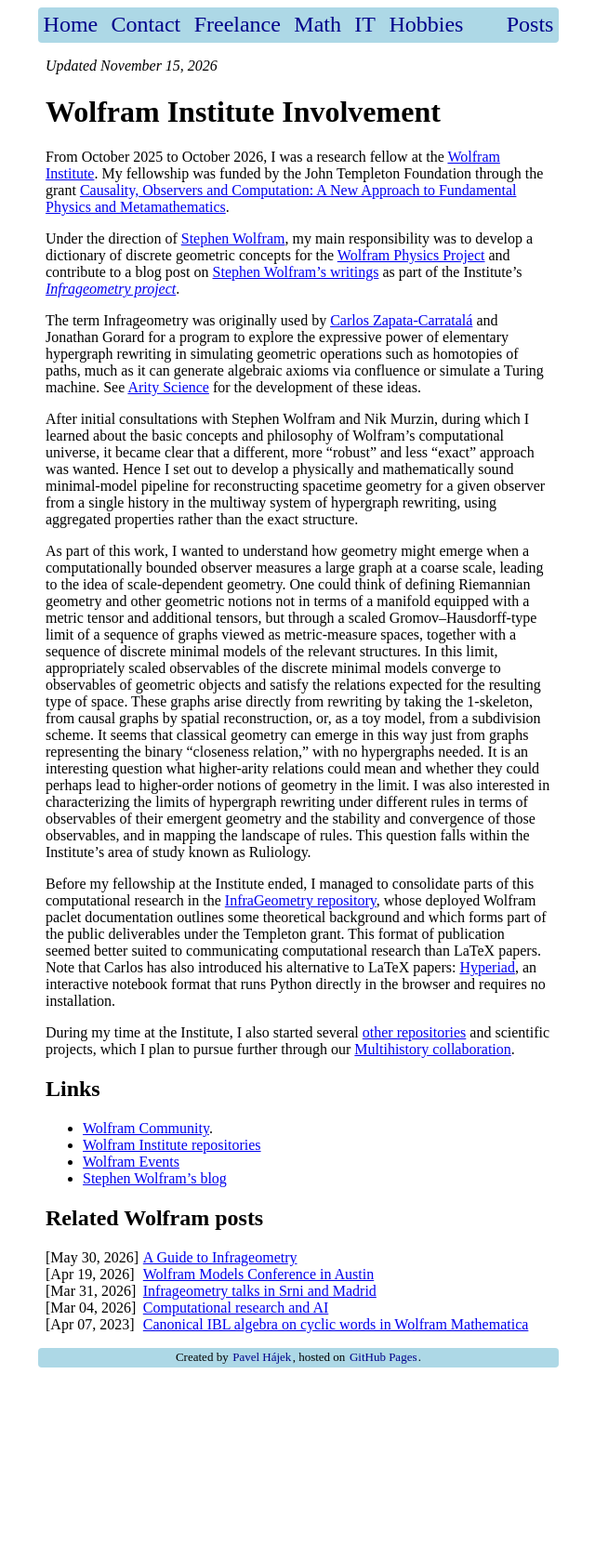
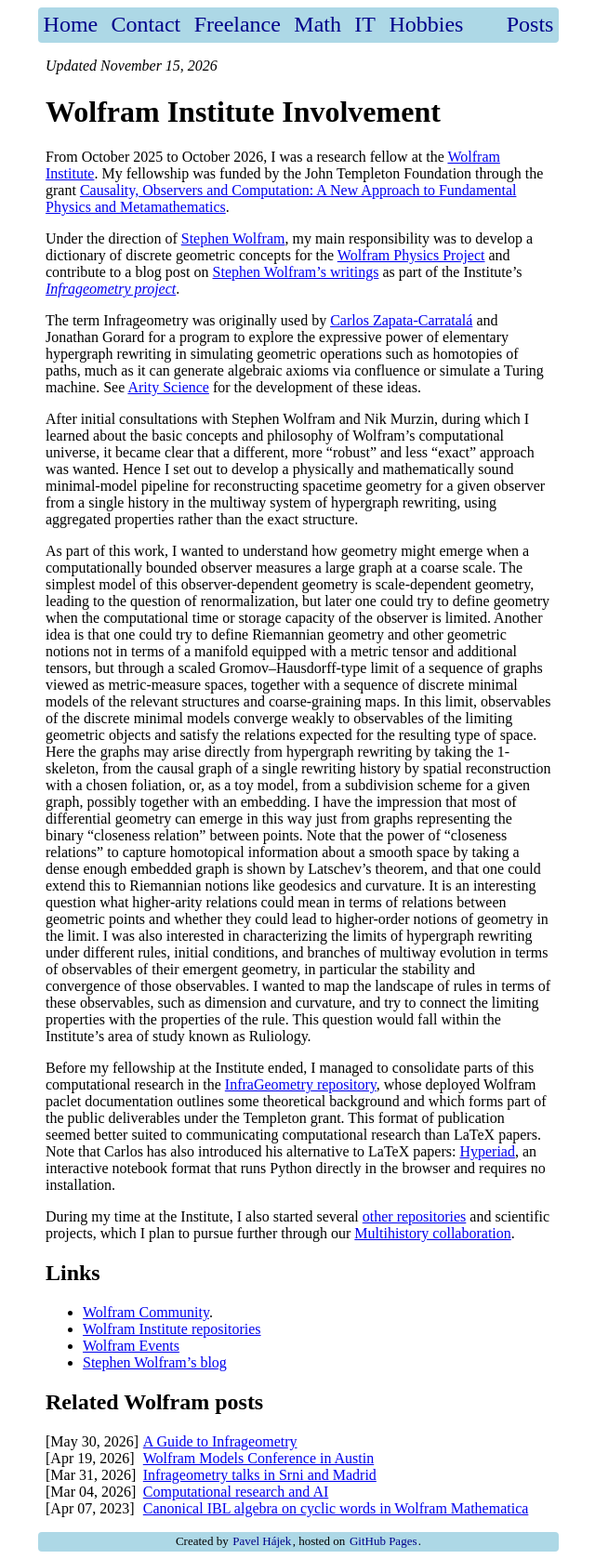
Before and after one commit to p135246/p135246.github.io, a Jekyll site: the page built from Math/_posts/2026-11-15-wolfram-involvement.md, in a window 1280 px wide. Shown: the whole page at 93% size, without its empty margins (319-959 px from the left). Built offline with Jekyll 4.4.1, drawn with Linux system fonts in a browser that asks for light colours; before the commit the page ends 1479 px from its top, so only the background shows below that.

Commit message:
Expand the emergent geometry discussion

```diff
--- a/Math/_posts/2026-11-15-wolfram-involvement.md
+++ b/Math/_posts/2026-11-15-wolfram-involvement.md
@@ -16,12 +16,12 @@ The term Infrageometry was originally used by [Carlos Zapata-Carratalá](https:/
 
 After initial consultations with Stephen Wolfram and Nik Murzin, during which I learned about the basic concepts and philosophy of Wolfram's computational universe, it became clear that a different, more "robust" and less "exact" approach was wanted. Hence I set out to develop a physically and mathematically sound minimal-model pipeline for reconstructing spacetime geometry for a given observer from a single history in the multiway system of hypergraph rewriting, using aggregated properties rather than the exact structure.
 
-As part of this work, I wanted to understand how geometry might emerge when a computationally bounded observer measures a large graph at a coarse scale, leading to the idea of scale-dependent geometry.
-One could think of defining Riemannian geometry and other geometric notions not in terms of a manifold equipped with a metric tensor and additional tensors, but through a scaled Gromov–Hausdorff-type limit of a sequence of graphs viewed as metric-measure spaces, together with a sequence of discrete minimal models of the relevant structures.
-In this limit, appropriately scaled observables of the discrete minimal models converge to observables of geometric objects and satisfy the relations expected for the resulting type of space.
-These graphs arise directly from rewriting by taking the 1-skeleton, from causal graphs by spatial reconstruction, or, as a toy model, from a subdivision scheme.
-It seems that classical geometry can emerge in this way just from graphs representing the binary "closeness relation," with no hypergraphs needed. It is an interesting question what higher-arity relations could mean and whether they could perhaps lead to higher-order notions of geometry in the limit.
-I was also interested in characterizing the limits of hypergraph rewriting under different rules in terms of observables of their emergent geometry and the stability and convergence of those observables, and in mapping the landscape of rules. This question falls within the Institute's area of study known as Ruliology.
+As part of this work, I wanted to understand how geometry might emerge when a computationally bounded observer measures a large graph at a coarse scale. The simplest model of this observer-dependent geometry is scale-dependent geometry, leading to the question of renormalization, but later one could try to define geometry when the computational time or storage capacity of the observer is limited.
+Another idea is that one could try to define Riemannian geometry and other geometric notions not in terms of a manifold equipped with a metric tensor and additional tensors, but through a scaled Gromov–Hausdorff-type limit of a sequence of graphs viewed as metric-measure spaces, together with a sequence of discrete minimal models of the relevant structures and coarse-graining maps.
+In this limit, observables of the discrete minimal models converge weakly to observables of the limiting geometric objects and satisfy the relations expected for the resulting type of space.
+Here the graphs may arise directly from hypergraph rewriting by taking the 1-skeleton, from the causal graph of a single rewriting history by spatial reconstruction with a chosen foliation, or, as a toy model, from a subdivision scheme for a given graph, possibly together with an embedding.
+I have the impression that most of differential geometry can emerge in this way just from graphs representing the binary "closeness relation" between points. Note that the power of "closeness relations" to capture homotopical information about a smooth space by taking a dense enough embedded graph is shown by Latschev's theorem, and that one could extend this to Riemannian notions like geodesics and curvature. It is an interesting question what higher-arity relations could mean in terms of relations between geometric points and whether they could lead to higher-order notions of geometry in the limit.
+I was also interested in characterizing the limits of hypergraph rewriting under different rules, initial conditions, and branches of multiway evolution in terms of observables of their emergent geometry, in particular the stability and convergence of those observables. I wanted to map the landscape of rules in terms of these observables, such as dimension and curvature, and try to connect the limiting properties with the properties of the rule. This question would fall within the Institute's area of study known as Ruliology.
 
 Before my fellowship at the Institute ended, I managed to consolidate parts of this computational research in the [InfraGeometry repository](https://github.com/WolframInstitute/InfraGeometry), whose deployed Wolfram paclet documentation outlines some theoretical background and which forms part of the public deliverables under the Templeton grant.
 This format of publication seemed better suited to communicating computational research than LaTeX papers.
```
